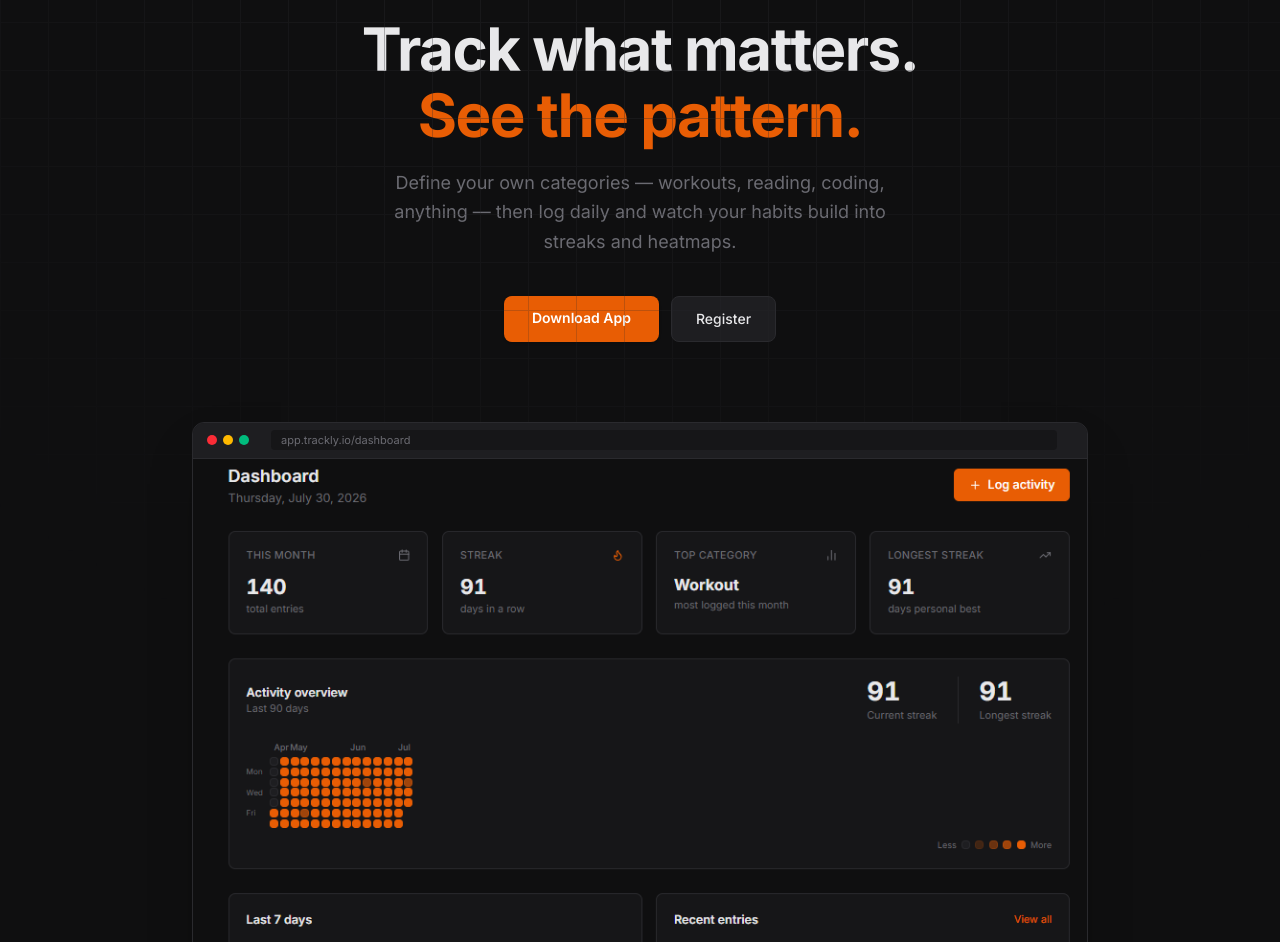
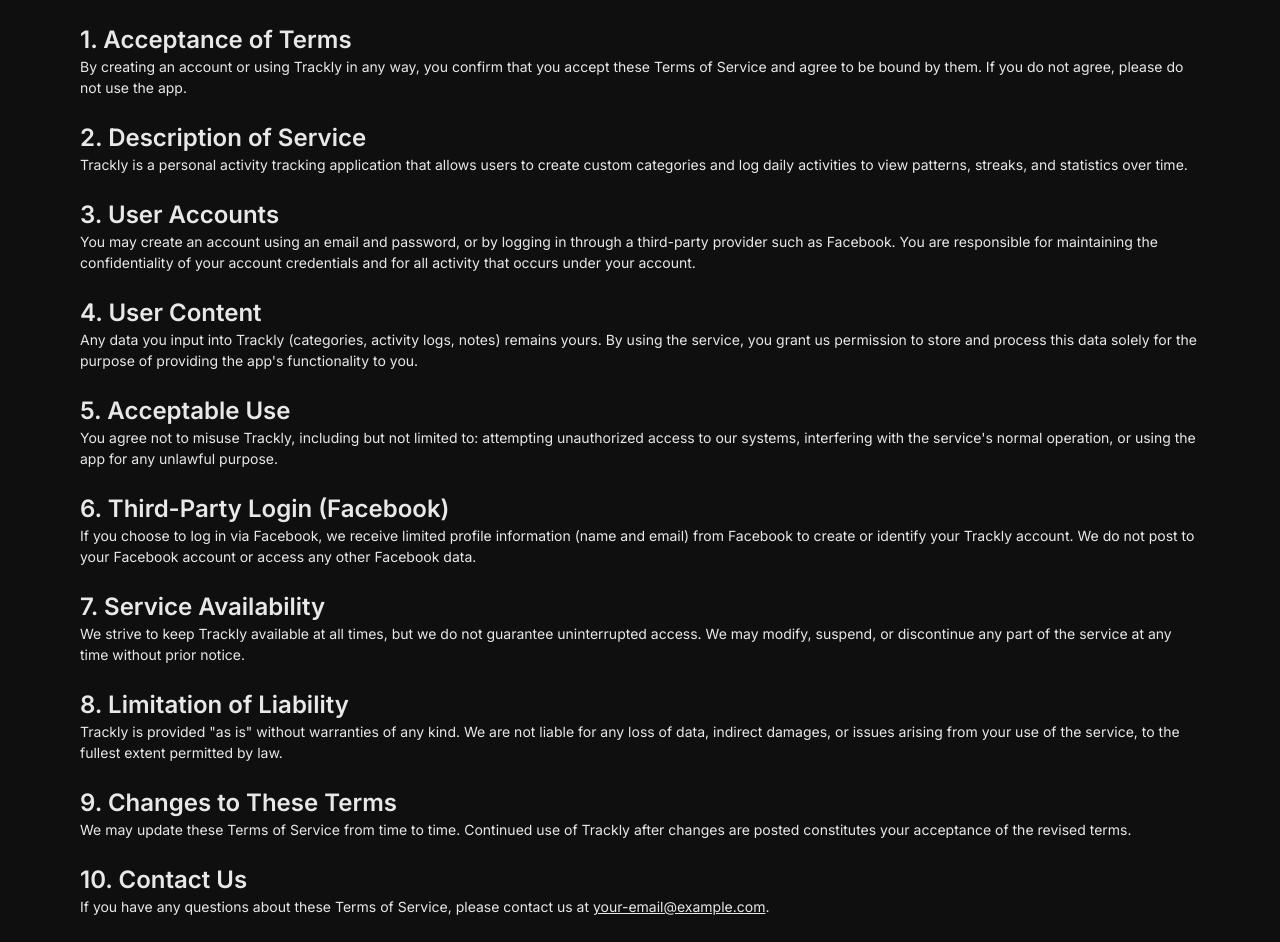
Before and after one commit to IchwanArdi/Trackly, a React (Vite) app in the folder client/: page /terms-of-service in a window 1280 px wide. Before the commit this address led to /. Shown: the part 170-1112 px from the top of the page. Built offline with nearby package versions, Linux system fonts and the light colour scheme; no server answers.

Commit message:
create a file privacy and TOS

```diff
--- a/client/src/App.tsx
+++ b/client/src/App.tsx
@@ -10,6 +10,8 @@
 import { CategoriesPage } from './pages/CategoriesPage';
 import { ProfilePage } from './pages/ProfilePage';
 import { LandingPage } from './pages/LandingPage';
+import { TermsOfService } from './pages/TermsOfService';
+import { PrivacyPolicy } from './pages/PrivacyPolicy';
 
 function App() {
   return (
@@ -19,6 +21,8 @@
         <Routes>
           {/* Public routes */}
           <Route path="/" element={<LandingPage />} />
+          <Route path="/terms-of-service" element={<TermsOfService />} />
+          <Route path="/privacy-policy" element={<PrivacyPolicy />} />
 
           {/* Auth routes */}
           <Route path="/login" element={<LoginPage />} />
--- a/client/src/pages/LoginPage.tsx
+++ b/client/src/pages/LoginPage.tsx
@@ -47,6 +47,10 @@
     } finally {
       setLoading(false);
     }
+  };
+
+  const handleFacebookLogin = async () => {
+    window.location.href = 'http://localhost:3000/api/auth/facebook';
   };
 
   return (
@@ -126,6 +130,18 @@
               </button>
             </div>
 
+            {/* Login dengan Facebook */}
+            <Button onClick={handleFacebookLogin}
+              id="btn-facebook"
+              type="button"
+              variant="primary"
+              size="md"
+              className="w-full"
+            // icon={< size={14} />}
+            >
+              Login dengan Facebook
+            </Button>
+
             <Button
               id="btn-login-submit"
               type="submit"
--- /dev/null
+++ b/client/src/pages/PrivacyPolicy.tsx
@@ -0,0 +1,86 @@
+export function PrivacyPolicy() {
+    return (
+        <div className="min-h-screen">
+
+            <section className="w-full px-20 py-10 space-y-6">
+                <div>
+                    <h1 className="text-3xl font-bold mb-2">Privacy Policy</h1>
+                    <p className="text-sm text-neutral-500">Last updated: August 3, 2026</p>
+                </div>
+
+                <p>
+                    Trackly ("we", "us", or "our") respects your privacy. This Privacy Policy explains what information we collect, how we use it, and the choices you have regarding your data.
+                </p>
+
+                <div>
+                    <h2 className="text-2xl font-semibold">1. Information We Collect</h2>
+                    <p>
+                        We collect the following information when you use Trackly:
+                    </p>
+                    <ul className="list-disc list-inside mt-2 space-y-1">
+                        <li>Your name and email address (provided during registration, or received from Facebook if you log in via Facebook)</li>
+                        <li>Activity data you input yourself, such as categories, entries, values, dates, and notes</li>
+                    </ul>
+                </div>
+
+                <div>
+                    <h2 className="text-2xl font-semibold">2. How We Use Your Information</h2>
+                    <p>
+                        We use your information solely to provide the core functionality of Trackly: storing and displaying your activity history, statistics, and progress over time. We do not sell or share your personal data with third parties for advertising purposes.
+                    </p>
+                </div>
+
+                <div>
+                    <h2 className="text-2xl font-semibold">3. Login via Facebook</h2>
+                    <p>
+                        If you choose to log in using Facebook, we only receive your name and email address to create or identify your Trackly account. We do not post on your behalf or access any other data from your Facebook account.
+                    </p>
+                </div>
+
+                <div>
+                    <h2 className="text-2xl font-semibold">4. Data Storage and Security</h2>
+                    <p>
+                        Your data is stored securely in our database (PostgreSQL hosted via Supabase) and served through our application hosted on Vercel. We take reasonable technical measures to protect your information from unauthorized access.
+                    </p>
+                </div>
+
+                <div>
+                    <h2 className="text-2xl font-semibold">5. Data Retention</h2>
+                    <p>
+                        We retain your data for as long as your account remains active. You may request deletion of your account and associated data at any time.
+                    </p>
+                </div>
+
+                <div>
+                    <h2 className="text-2xl font-semibold">6. Your Rights</h2>
+                    <p>
+                        You have the right to access, correct, or delete your personal data. To request deletion of your account and all associated data, please see our{" "}
+                        <a href="/data-deletion" className="underline">
+                            Data Deletion Instructions
+                        </a>
+                        .
+                    </p>
+                </div>
+
+                <div>
+                    <h2 className="text-2xl font-semibold">7. Changes to This Policy</h2>
+                    <p>
+                        We may update this Privacy Policy from time to time. Continued use of Trackly after changes are posted constitutes your acceptance of the revised policy.
+                    </p>
+                </div>
+
+                <div>
+                    <h2 className="text-2xl font-semibold">8. Contact Us</h2>
+                    <p>
+                        If you have any questions about this Privacy Policy, please contact us at{" "}
+                        <a href="mailto:your-email@example.com" className="underline">
+                            your-email@example.com
+                        </a>
+                        .
+                    </p>
+                </div>
+            </section>
+
+        </div>
+    );
+}
--- a/client/src/pages/RegisterPage.tsx
+++ b/client/src/pages/RegisterPage.tsx
@@ -129,8 +129,8 @@
 
             <p className="text-[11px] text-muted leading-relaxed">
               By creating an account, you agree to our{' '}
-              <span className="text-accent cursor-pointer hover:underline">Terms of Service</span> and{' '}
-              <span className="text-accent cursor-pointer hover:underline">Privacy Policy</span>.
+              <Link to="/terms-of-service" className="text-accent hover:underline">Terms of Service</Link> and{' '}
+              <Link to="/privacy-policy" className="text-accent hover:underline">Privacy Policy</Link>.
             </p>
 
             <Button
--- /dev/null
+++ b/client/src/pages/TermsOfService.tsx
@@ -0,0 +1,90 @@
+export function TermsOfService() {
+    return (
+        <div className="min-h-screen">
+            <section className="w-full px-20 py-10 space-y-6">
+                <div>
+                    <h1 className="text-3xl font-bold mb-2">Terms of Service</h1>
+                    <p className="text-sm text-neutral-500">Last updated: August 3, 2026</p>
+                </div>
+
+                <p>
+                    Welcome to Trackly! By accessing or using our website and mobile application, you agree to comply with and be bound by the following Terms of Service. Please read them carefully before using the app.
+                </p>
+
+                <div>
+                    <h2 className="text-2xl font-semibold">1. Acceptance of Terms</h2>
+                    <p>
+                        By creating an account or using Trackly in any way, you confirm that you accept these Terms of Service and agree to be bound by them. If you do not agree, please do not use the app.
+                    </p>
+                </div>
+
+                <div>
+                    <h2 className="text-2xl font-semibold">2. Description of Service</h2>
+                    <p>
+                        Trackly is a personal activity tracking application that allows users to create custom categories and log daily activities to view patterns, streaks, and statistics over time.
+                    </p>
+                </div>
+
+                <div>
+                    <h2 className="text-2xl font-semibold">3. User Accounts</h2>
+                    <p>
+                        You may create an account using an email and password, or by logging in through a third-party provider such as Facebook. You are responsible for maintaining the confidentiality of your account credentials and for all activity that occurs under your account.
+                    </p>
+                </div>
+
+                <div>
+                    <h2 className="text-2xl font-semibold">4. User Content</h2>
+                    <p>
+                        Any data you input into Trackly (categories, activity logs, notes) remains yours. By using the service, you grant us permission to store and process this data solely for the purpose of providing the app's functionality to you.
+                    </p>
+                </div>
+
+                <div>
+                    <h2 className="text-2xl font-semibold">5. Acceptable Use</h2>
+                    <p>
+                        You agree not to misuse Trackly, including but not limited to: attempting unauthorized access to our systems, interfering with the service's normal operation, or using the app for any unlawful purpose.
+                    </p>
+                </div>
+
+                <div>
+                    <h2 className="text-2xl font-semibold">6. Third-Party Login (Facebook)</h2>
+                    <p>
+                        If you choose to log in via Facebook, we receive limited profile information (name and email) from Facebook to create or identify your Trackly account. We do not post to your Facebook account or access any other Facebook data.
+                    </p>
+                </div>
+
+                <div>
+                    <h2 className="text-2xl font-semibold">7. Service Availability</h2>
+                    <p>
+                        We strive to keep Trackly available at all times, but we do not guarantee uninterrupted access. We may modify, suspend, or discontinue any part of the service at any time without prior notice.
+                    </p>
+                </div>
+
+                <div>
+                    <h2 className="text-2xl font-semibold">8. Limitation of Liability</h2>
+                    <p>
+                        Trackly is provided "as is" without warranties of any kind. We are not liable for any loss of data, indirect damages, or issues arising from your use of the service, to the fullest extent permitted by law.
+                    </p>
+                </div>
+
+                <div>
+                    <h2 className="text-2xl font-semibold">9. Changes to These Terms</h2>
+                    <p>
+                        We may update these Terms of Service from time to time. Continued use of Trackly after changes are posted constitutes your acceptance of the revised terms.
+                    </p>
+                </div>
+
+                <div>
+                    <h2 className="text-2xl font-semibold">10. Contact Us</h2>
+                    <p>
+                        If you have any questions about these Terms of Service, please contact us at{" "}
+                        <a href="mailto:your-email@example.com" className="underline">
+                            your-email@example.com
+                        </a>
+                        .
+                    </p>
+                </div>
+            </section>
+        </div>
+    );
+}
```
